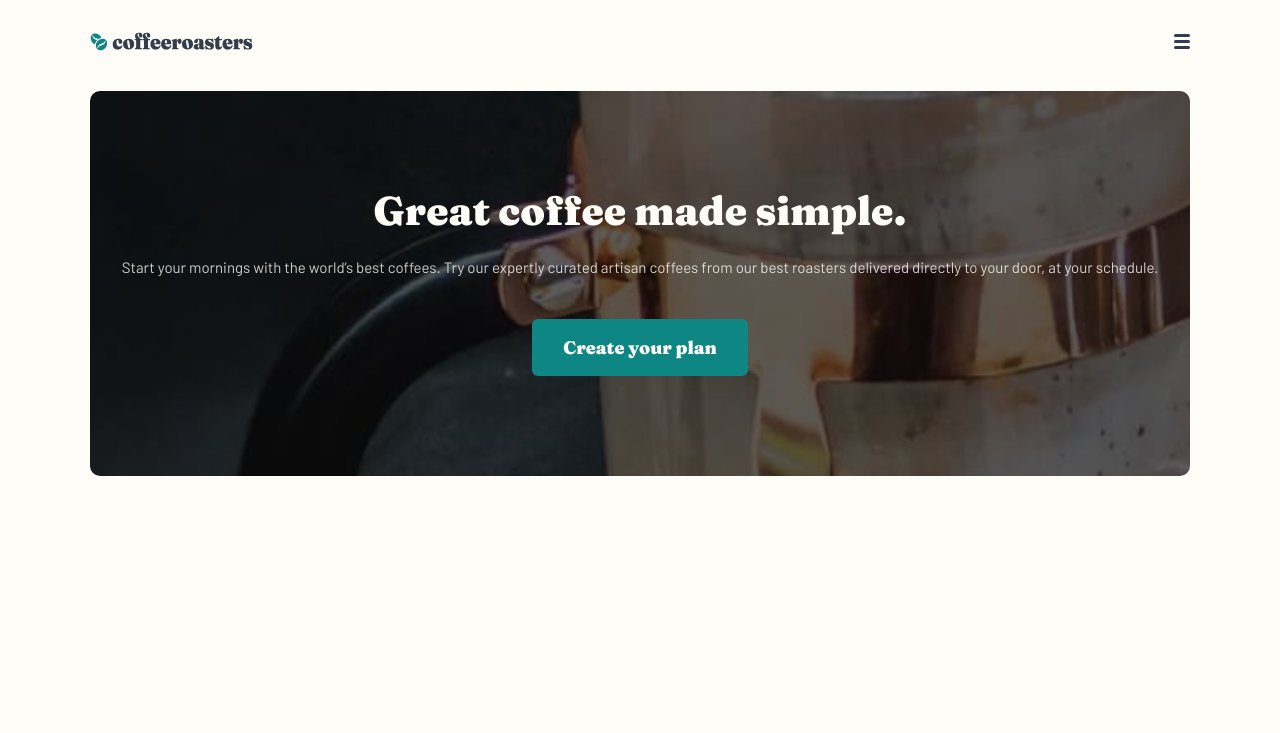
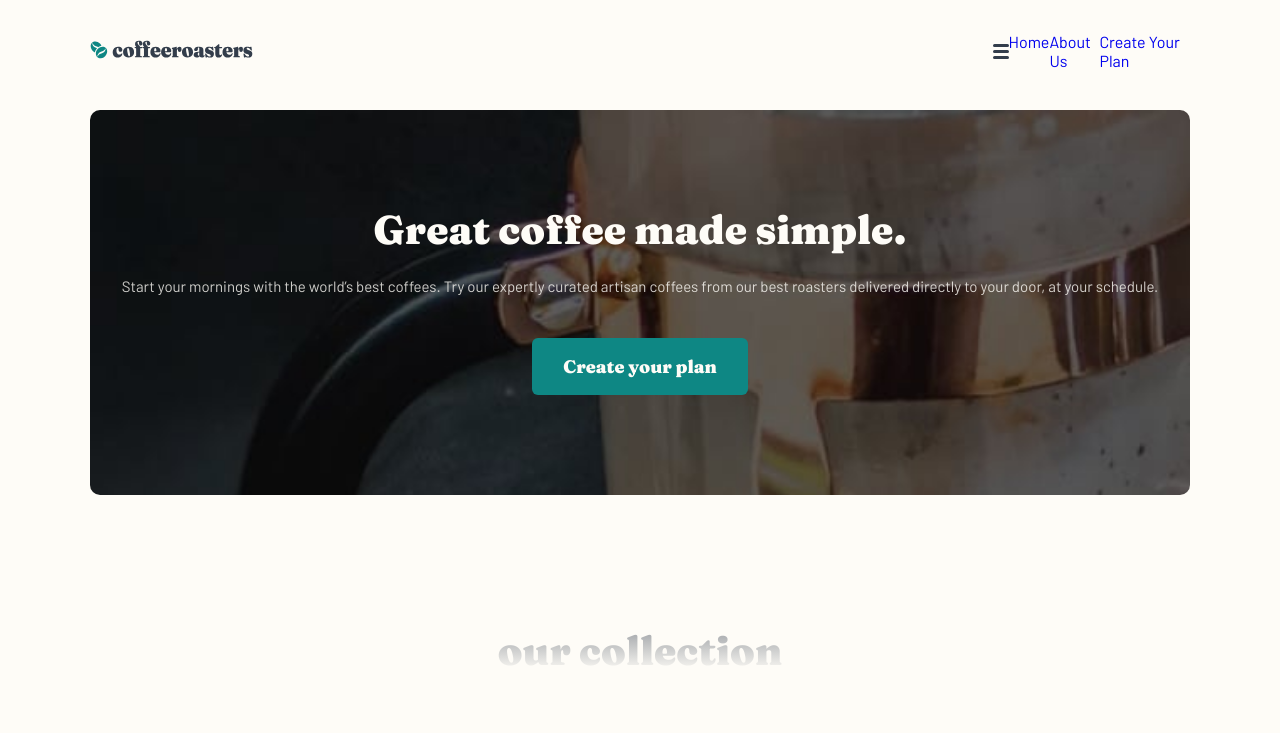
Before and after one commit to gabrielmorandi/Coffeeroasters-Subscription-Site, a React (Vite) app in the folder COFEEROASTERS/: page / in a window 1280 px wide. Shown: the top 733 px of the page. Built offline with nearby package versions, Linux system fonts and the light colour scheme.

Commit message:
feat: menu mobile version

```diff
--- a/COFEEROASTERS/src/App.jsx
+++ b/COFEEROASTERS/src/App.jsx
@@ -6,12 +6,10 @@ import About from "./pages/About"
 function App() {
   return (
     <Router>
-      <main>
-        <Routes>
-          <Route path="/about" element={<About />} />
-          <Route path="/" element={<Home />} />
-        </Routes>
-      </main>
+      <Routes>
+        <Route path="/about" element={<About />} />
+        <Route path="/" element={<Home />} />
+      </Routes>
     </Router>
   )
 }
--- a/COFEEROASTERS/src/css/index.css
+++ b/COFEEROASTERS/src/css/index.css
@@ -65,17 +65,53 @@ header nav .container-flex {
   align-items: center;
 }
 header nav .container-flex .logo {
+  width: 100%;
   display: flex;
+  justify-content: space-between;
+  align-items: center;
+  z-index: 100;
 }
 header nav .container-flex .logo img {
   width: 100%;
   max-width: 163px;
 }
-header nav .container-flex .mobile-menu {
+header nav .container-flex button {
   display: flex;
+  border: none;
+  background-color: transparent;
 }
-header nav .container-flex .mobile-menu .menu {
+header nav .container-flex .menu-desktop {
   display: none;
+}
+@media (min-width: 1024px) {
+  header nav .container-flex .menu-desktop {
+    display: flex;
+  }
+}
+header nav .container-flex .menu-mobile {
+  position: absolute;
+  display: flex;
+  justify-content: center;
+  width: 100%;
+  padding-block-start: 5.5rem;
+  background: linear-gradient(180deg, #FEFCF7 52.5%, rgba(254, 252, 247, 0.5) 100%);
+  inset: 0;
+  z-index: 10;
+}
+header nav .container-flex .menu-mobile .container-flex {
+  flex-direction: column;
+  padding-block-start: 2.5rem;
+  gap: 2rem;
+  height: min-content;
+}
+header nav .container-flex .menu-mobile .container-flex a {
+  color: #333D4B;
+  text-align: center;
+  font-family: Fraunces;
+  font-size: 1.5rem;
+  font-style: normal;
+  font-weight: 900;
+  line-height: 2rem;
 }
 header .hero {
   width: 100%;
@@ -129,7 +165,7 @@ main #collection .container-flex h2 {
   width: 100%;
   text-align: center;
   font-family: Fraunces;
-  font-size: 2.5rem;
+  font-size: 2rem;
   font-weight: 900;
   line-height: 4.5rem;
   background: linear-gradient(180deg, rgb(131, 136, 143) 0%, #FEFCF7 80%);
@@ -139,6 +175,11 @@ main #collection .container-flex h2 {
   -webkit-text-fill-color: transparent;
   -moz-background-clip: text;
   -moz-text-fill-color: transparent;
+}
+@media (min-width: 330px) {
+  main #collection .container-flex h2 {
+    font-size: 2.5rem;
+  }
 }
 main #collection .container-flex .card {
   width: 100%;
--- a/COFEEROASTERS/src/pages/Home.jsx
+++ b/COFEEROASTERS/src/pages/Home.jsx
@@ -1,4 +1,5 @@
-import React from "react"
+import React, { useState, useEffect } from "react"
+import { Link } from "react-router-dom"
 
 import "../css/index.css"
 
@@ -17,22 +18,44 @@ import Twitter from "../assets/shared/desktop/icon-twitter.svg"
 import Instagram from "../assets/shared/desktop/icon-instagram.svg"
 
 function HomePage() {
+  const [menuIsOpen, setMenuIsOpen] = useState(false)
+
+  useEffect(() => {
+    if (menuIsOpen) {
+      document.body.style.overflow = "hidden"
+      window.scrollTo(0, 0)
+    } else {
+      document.body.style.overflow = "auto"
+    }
+  }, [menuIsOpen])
+
   return (
     <>
       <header>
         <nav>
           <div className="container-flex">
             <div className="logo">
-              <img src={Logo} alt="Coffeeroasters" />
+              <Link to="/">
+                <img src={Logo} alt="Coffeeroasters" />
+              </Link>
+              <button onClick={() => setMenuIsOpen(!menuIsOpen)}>
+                <img src={MenuIcon} alt="Menu" />
+              </button>
             </div>
-            <div className="mobile-menu">
-              <img src={MenuIcon} alt="Menu" />
-              <div className="menu">
-                <a href="#">Home</a>
-                <a href="#">About Us</a>
-                <a href="#">Create Your Plan</a>
+            <div className="menu-desktop">
+              <Link to="/">Home</Link>
+              <Link to="/about">About Us</Link>
+              <Link to="/plan">Create Your Plan</Link>
+            </div>
+            {menuIsOpen && (
+              <div className="menu-mobile">
+                <div className="container-flex">
+                  <Link to="/">Home</Link>
+                  <Link to="/about">About Us</Link>
+                  <Link to="/plan">Create Your Plan</Link>
+                </div>
               </div>
-            </div>
+            )}
           </div>
         </nav>
         <div className="hero">
--- a/COFEEROASTERS/src/sass/abstracts/m.sass
+++ b/COFEEROASTERS/src/sass/abstracts/m.sass
@@ -0,0 +1,11 @@
+@mixin mobile()
+  @media (min-width: 330px)
+    @content
+
+@mixin tablet()
+  @media (min-width: 768px)
+    @content
+
+@mixin desktop()
+  @media (min-width: 1024px)
+    @content
--- a/COFEEROASTERS/src/sass/components/header.sass
+++ b/COFEEROASTERS/src/sass/components/header.sass
@@ -1,4 +1,5 @@
 @use '../abstracts/v'
+@use '../abstracts/m'
 
 header
   width: 100%
@@ -14,14 +15,46 @@ header
       justify-content: space-between
       align-items: center
       .logo
+        width: 100%
         display: flex
+        justify-content: space-between
+        align-items: center
+        z-index: 100
         img
           width: 100%
           max-width: 163px
-      .mobile-menu
+      button
         display: flex
-        .menu
-          display: none
+        border: none
+        background-color: transparent
+      .menu-desktop
+        display: none
+        @include m.desktop()
+          display: flex
+      .menu-mobile
+        position: absolute
+        display: flex
+        justify-content: center
+        width: 100%
+        padding-block-start: 5.5rem
+        background: linear-gradient(180deg, #FEFCF7 52.5%, rgba(254, 252, 247, 0.50) 100%)
+        inset: 0
+        z-index: 10
+        @include m.desktop()
+          display none
+        .container-flex
+          flex-direction: column
+          padding-block-start: 2.5rem
+          gap: 2rem
+          height: min-content
+          a
+            color: v.$grey-blue
+            text-align: center
+            font-family: Fraunces
+            font-size: 1.5rem
+            font-style: normal
+            font-weight: 900
+            line-height: 2rem
   .hero
     width: 100%
     display: grid
--- a/COFEEROASTERS/src/sass/components/main.sass
+++ b/COFEEROASTERS/src/sass/components/main.sass
@@ -1,4 +1,5 @@
 @use '../abstracts/v'
+@use '../abstracts/m'
 
 main
   width: 100%
@@ -17,7 +18,7 @@ main
         width: 100%
         text-align: center
         font-family: Fraunces
-        font-size: 2.5rem
+        font-size: 2rem
         font-weight: 900
         line-height: 4.5rem
         background: linear-gradient(180deg, rgba(131, 136, 143, 1) 0%, #FEFCF7 80%)
@@ -27,6 +28,8 @@ main
         -webkit-text-fill-color: transparent
         -moz-background-clip: text
         -moz-text-fill-color: transparent
+        @include m.mobile()
+          font-size: 2.5rem
       .card
         width: 100%
         max-width: 280px
```
Also changed, not shown: 1 other file (tests, documents, lock files or other folders).
